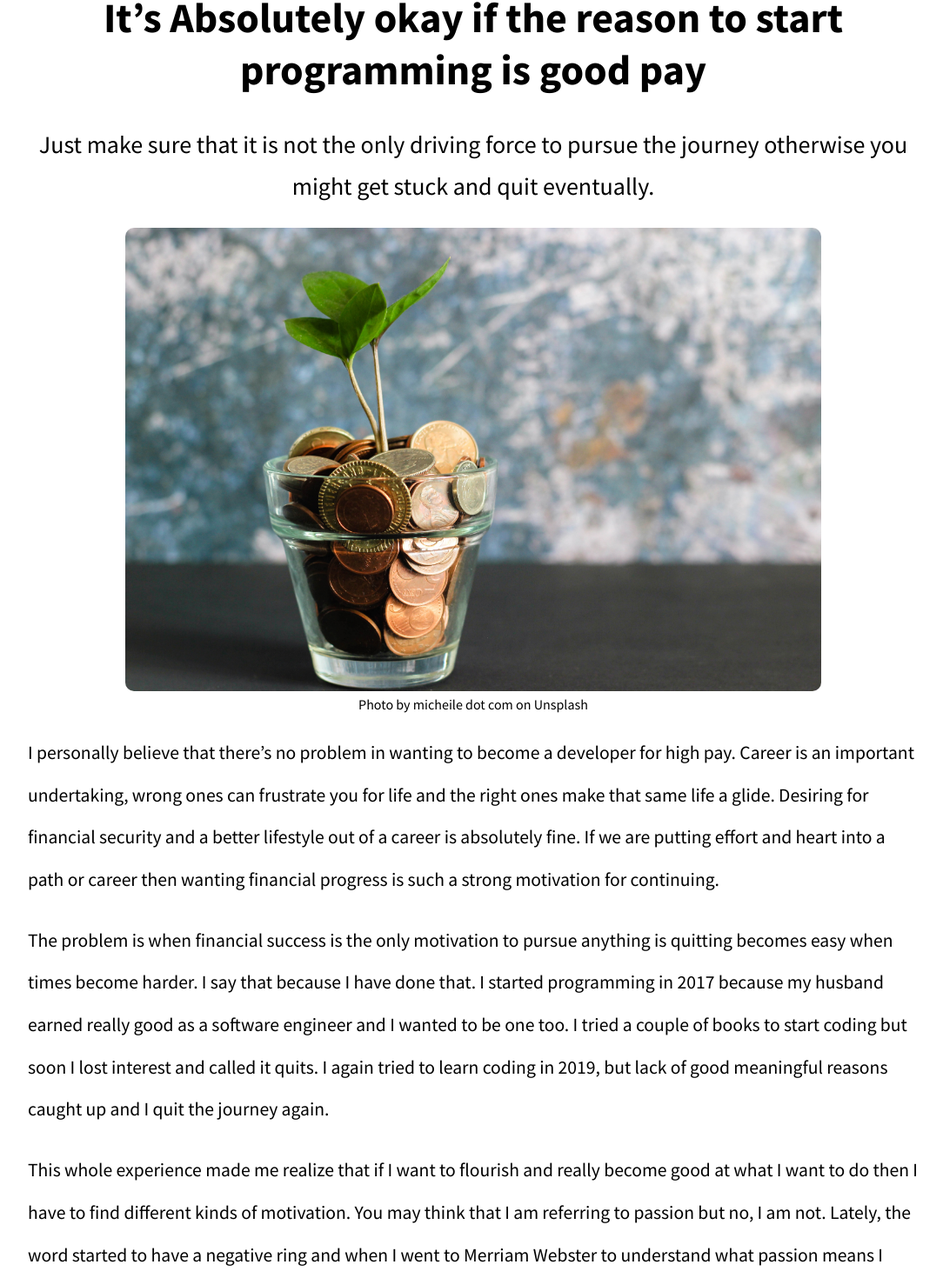
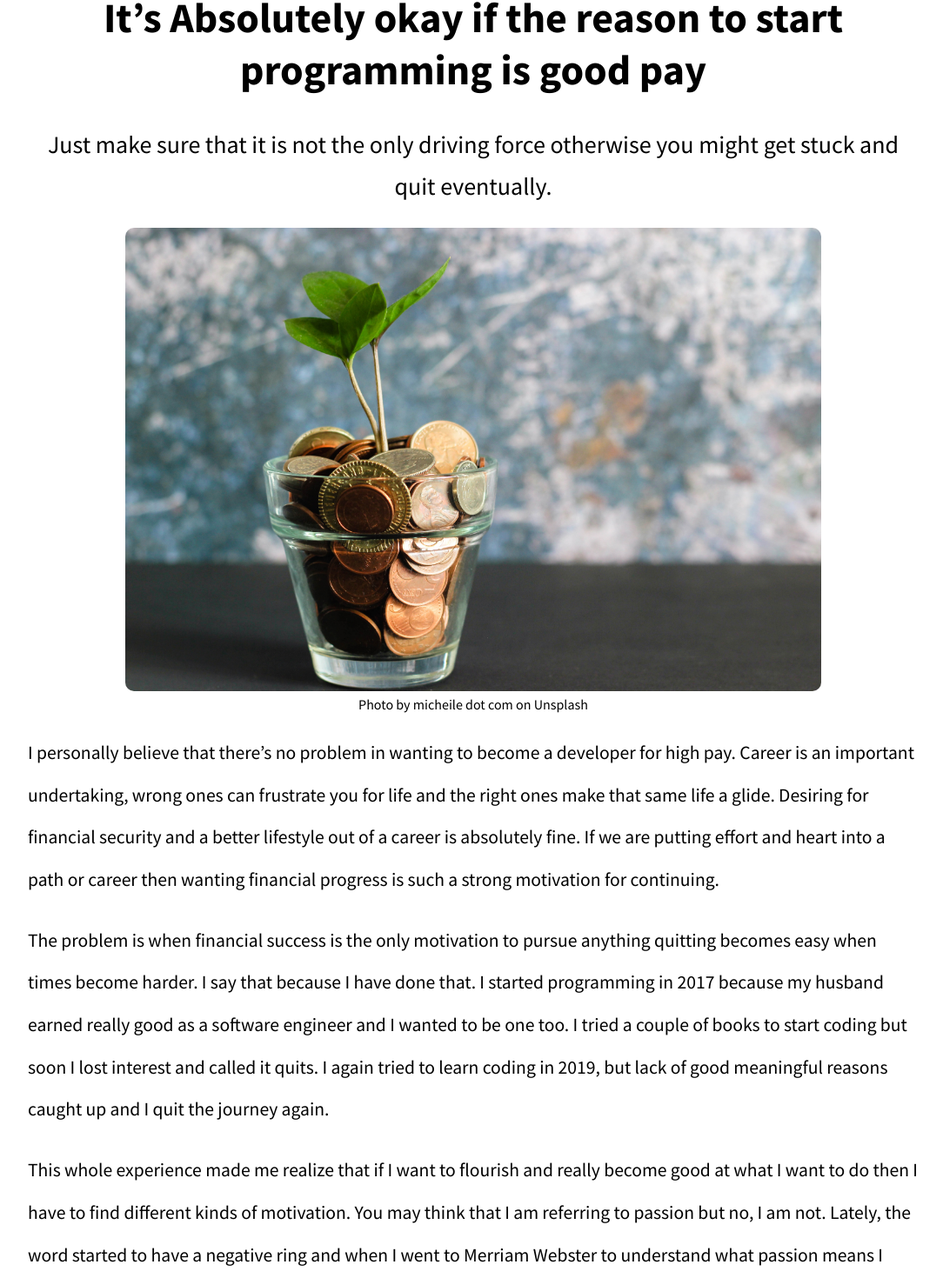
Before and after one commit to dgupta0/deeti-blogsite, a React (Vite) app: page /blog/article1 in a window 1280 px wide. Shown: the part 234-1704 px from the top of the page at 87% size, without its empty margins (96-1180 px from the left). Built offline with nearby package versions, Linux system fonts and the light colour scheme; a web font is replaced by a local one.

Commit message:
correcting stuff

```diff
--- a/src/Pages/Article1.jsx
+++ b/src/Pages/Article1.jsx
@@ -7,7 +7,7 @@ export default function Article1() {
     return (
         <div className="article">
             <h1>It’s Absolutely okay if the reason to start programming is good pay </h1>
-            <h2>Just make sure that it is not the only driving force to  pursue the journey otherwise you might get stuck and quit eventually.
+            <h2>Just make sure that it is not the only driving force otherwise you might get stuck and quit eventually.
             </h2>
             <img className="feature-image" src={artImg1}
                 alt="Photo by micheile dot com on Unsplash">
@@ -17,7 +17,7 @@ export default function Article1() {
             <div className="content-body">
                 <p>I personally believe that there’s no problem in wanting to become a developer for high pay. Career is an important undertaking, wrong ones can frustrate you for life and the right ones make that same life a glide. Desiring for financial security and a better lifestyle out of a career is absolutely fine. If we are putting effort and heart into a path or career then wanting financial progress is such a strong motivation for continuing.
                 </p>
-                <p>The problem is when financial success is the  only motivation to pursue anything is quitting becomes easy when times become harder. I say that because I have done that. I started programming in 2017 because my husband earned really good as a software engineer and I wanted to be one too. I tried a couple of books to start coding but soon I lost interest and called it quits. I again tried to learn coding in 2019, but lack of good meaningful reasons caught up and I quit the journey again.</p>
+                <p>The problem is when financial success is the  only motivation to pursue anything quitting becomes easy when times become harder. I say that because I have done that. I started programming in 2017 because my husband earned really good as a software engineer and I wanted to be one too. I tried a couple of books to start coding but soon I lost interest and called it quits. I again tried to learn coding in 2019, but lack of good meaningful reasons caught up and I quit the journey again.</p>
                 <p>This whole experience made me realize that if I want to flourish and really become good at what I want to do then I have to find different kinds of motivation. You may think that I am referring to passion but no, I am not. Lately, the word started to have a negative ring and when I went to Merriam Webster to understand what passion means I found one of the fist meaning for the word is-
                 </p>
                 <h2 className='qoutes'>“the sufferings of Christ between the night of the Last Supper and his death. ”
```
